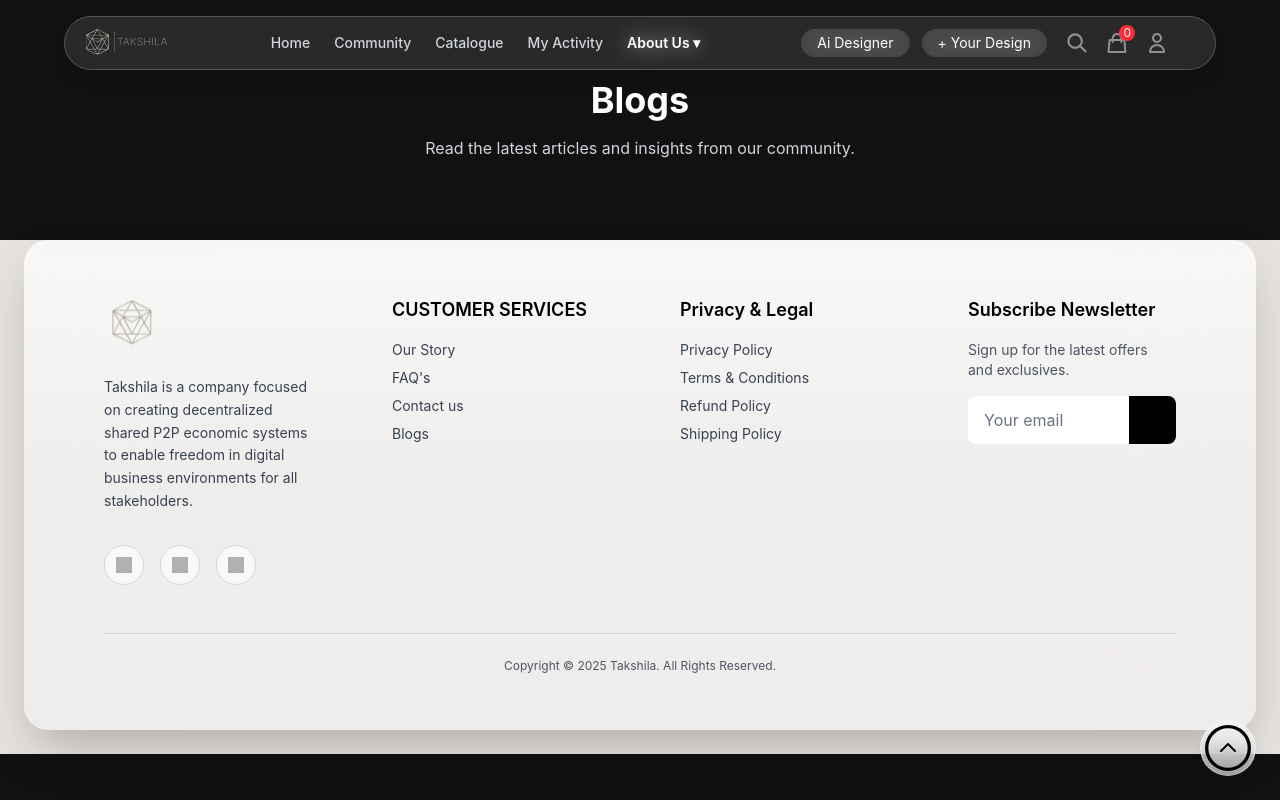
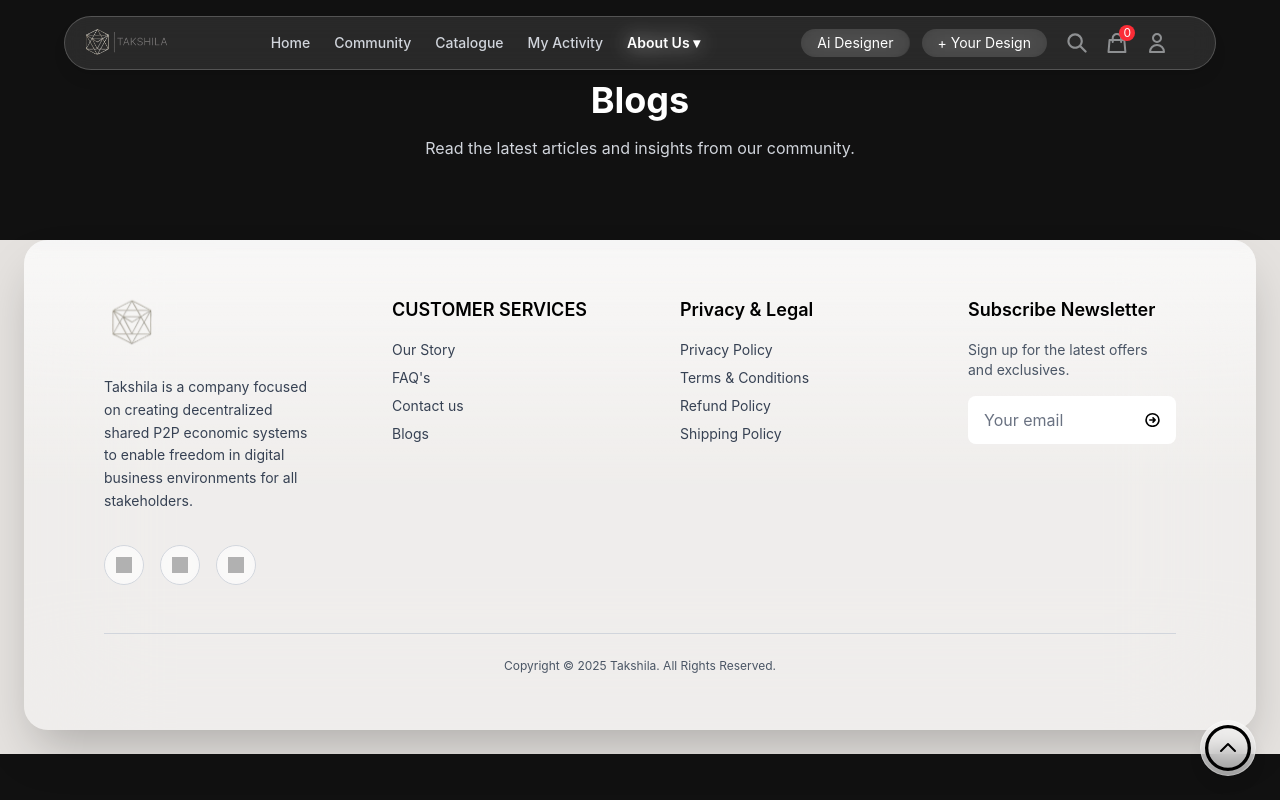
Before and after one commit to ManavSharma108/takshila-frontend, a React (Vite) app: page /blogs in a window 1280 px wide. Built offline with nearby package versions, Linux system fonts and the light colour scheme; grey boxes are pictures that could not be loaded.

Commit message:
Updated footer

```diff
--- a/src/components/Footer.jsx
+++ b/src/components/Footer.jsx
@@ -197,8 +197,8 @@ export default function Footer({ theme: propTheme }) {
                 <button
                   className={`px-4 rounded-r-lg transition ${
                     isDark
-                      ? "bg-white text-black hover:bg-gray-200"
-                      : "bg-black text-white hover:bg-gray-800"
+                      ? "bg-black text-black hover:bg-gray-800"
+                      : "bg-white text-white hover:bg-gray-200"
                   }`}
                 >
                   <img
```
